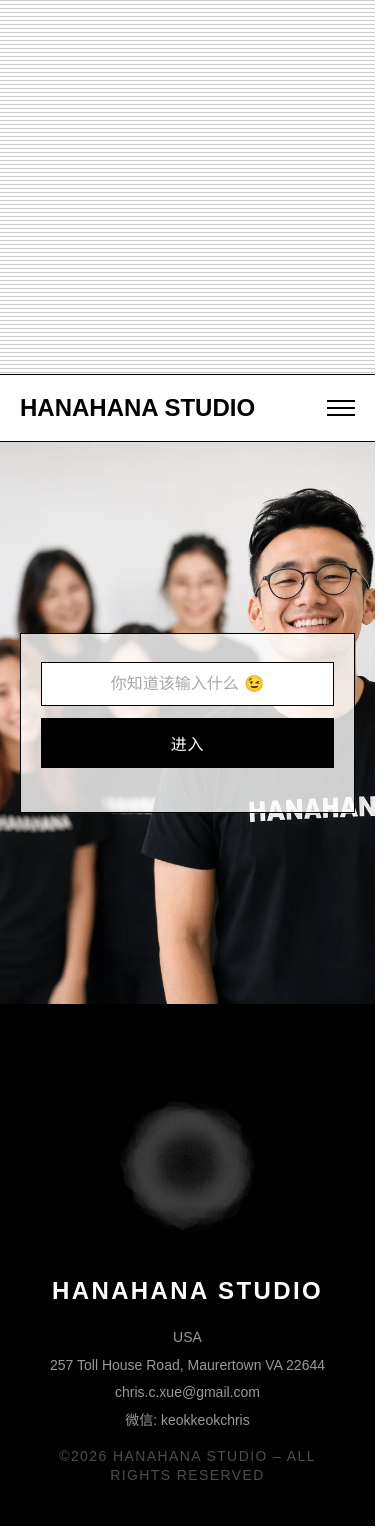
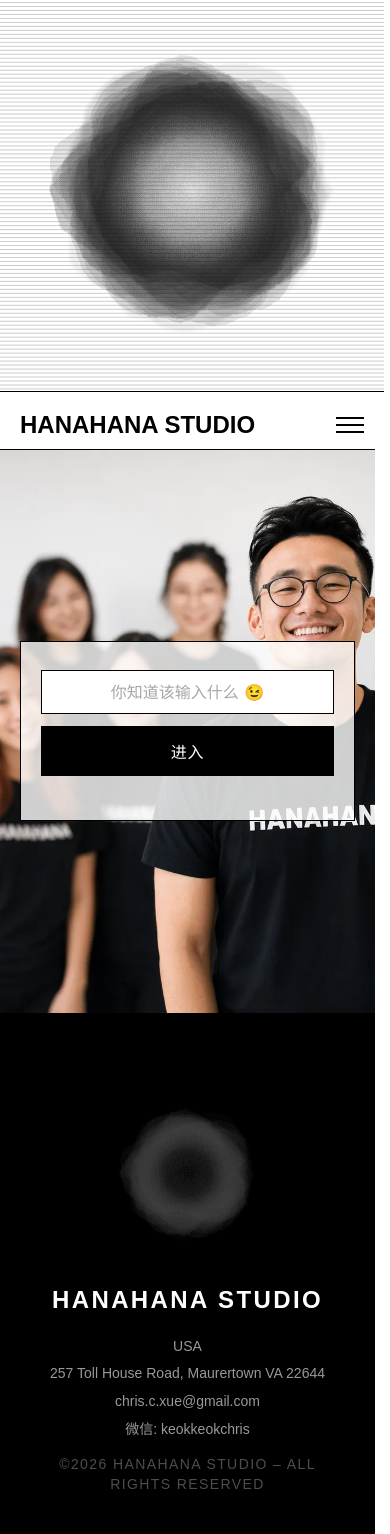
Before and after one commit to chriscxue/hanahana.studio, a Jekyll site: the page built from Member.html, in a window 390 px wide. Built offline with Jekyll 4.4.1, drawn with Linux system fonts in a browser that asks for light colours; some web fonts are replaced.

Commit message:
移动端：logo恢复显示但静止第一帧；横线改居中+round均分，消除上宽下窄
Co-Authored-By: Claude Fable 5 <noreply@anthropic.com>

```diff
--- a/_includes/header.html
+++ b/_includes/header.html
@@ -148,7 +148,10 @@
                 }
             }
 
-            if (window.matchMedia('(prefers-reduced-motion: reduce)').matches) {
+            // 移动端静止到第一帧：SVG滤镜动画在手机上GPU负载大（发热→iOS压暗屏幕）
+            var staticFrame = window.matchMedia('(prefers-reduced-motion: reduce)').matches
+                           || window.matchMedia('(max-width: 768px)').matches;
+            if (staticFrame) {
                 render(0);
             } else {
                 requestAnimationFrame(function step(now) {
--- a/assets/css/shared.css
+++ b/assets/css/shared.css
@@ -74,10 +74,16 @@ body {
 @media (max-width: 768px) {
     .header-grid { grid-template-columns: 1fr; }
     .header-left { border-right: none; border-bottom: 0.5px solid #000; padding: 25px; justify-content: center; aspect-ratio: 1 / 1; }
-    /* 移动端试验：隐藏logo，只显示横线底纹（沿用桌面版的background-image，不再覆盖为none）。
-       此前的宽度驱动写法 width:100%; height:auto; aspect-ratio:1/1 保留在注释里，
-       禁止改回height:100%驱动（WebKit布局反馈循环→逐帧膨胀→白屏） */
-    .logo { display: none; }
+    /* 宽度驱动（禁止改回height:100%驱动——WebKit布局反馈循环→逐帧膨胀→白屏）。
+       动画在移动端静止到第一帧，由header.html的JS按max-width:768px判断 */
+    .logo { width: 100%; height: auto; aspect-ratio: 1 / 1; }
+    /* 横线均分版：线居中在4px格内 + repeat:round微调格高铺满整数格，上下边距相等（各约1.5px），
+       解决repeating-linear-gradient从顶部起铺导致的上宽下窄 */
+    .header-left {
+        background-image: linear-gradient(to bottom, transparent 1.5px, #ccc 1.5px, #ccc 2.5px, transparent 2.5px);
+        background-size: 100% 4px;
+        background-repeat: round;
+    }
 
     .mobile-nav-bar { display: flex; align-items: center; justify-content: space-between; padding: 16px 20px; }
     .mobile-nav-title { font-size: 24px; font-weight: 600; line-height: 1.4; }
```
